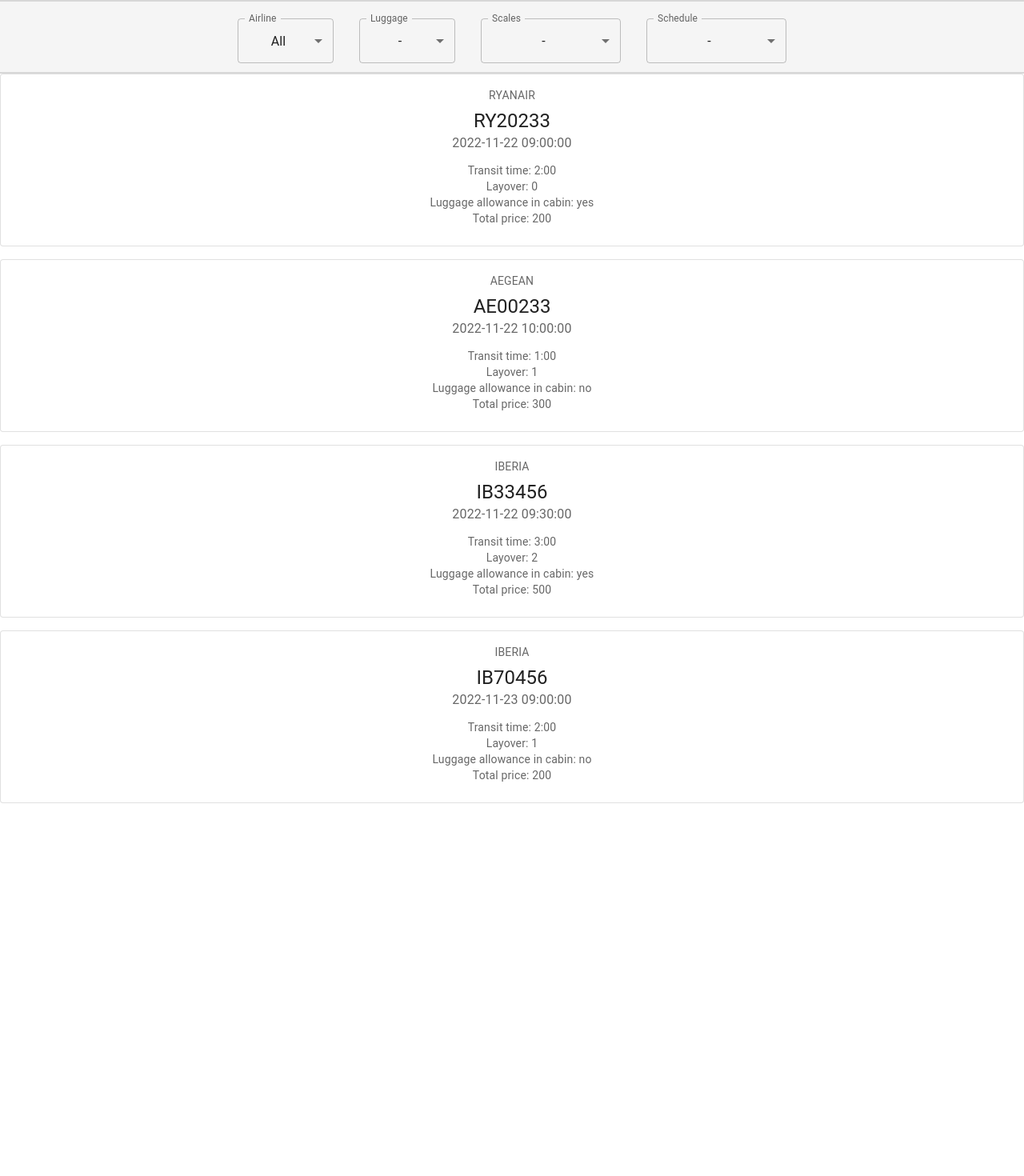
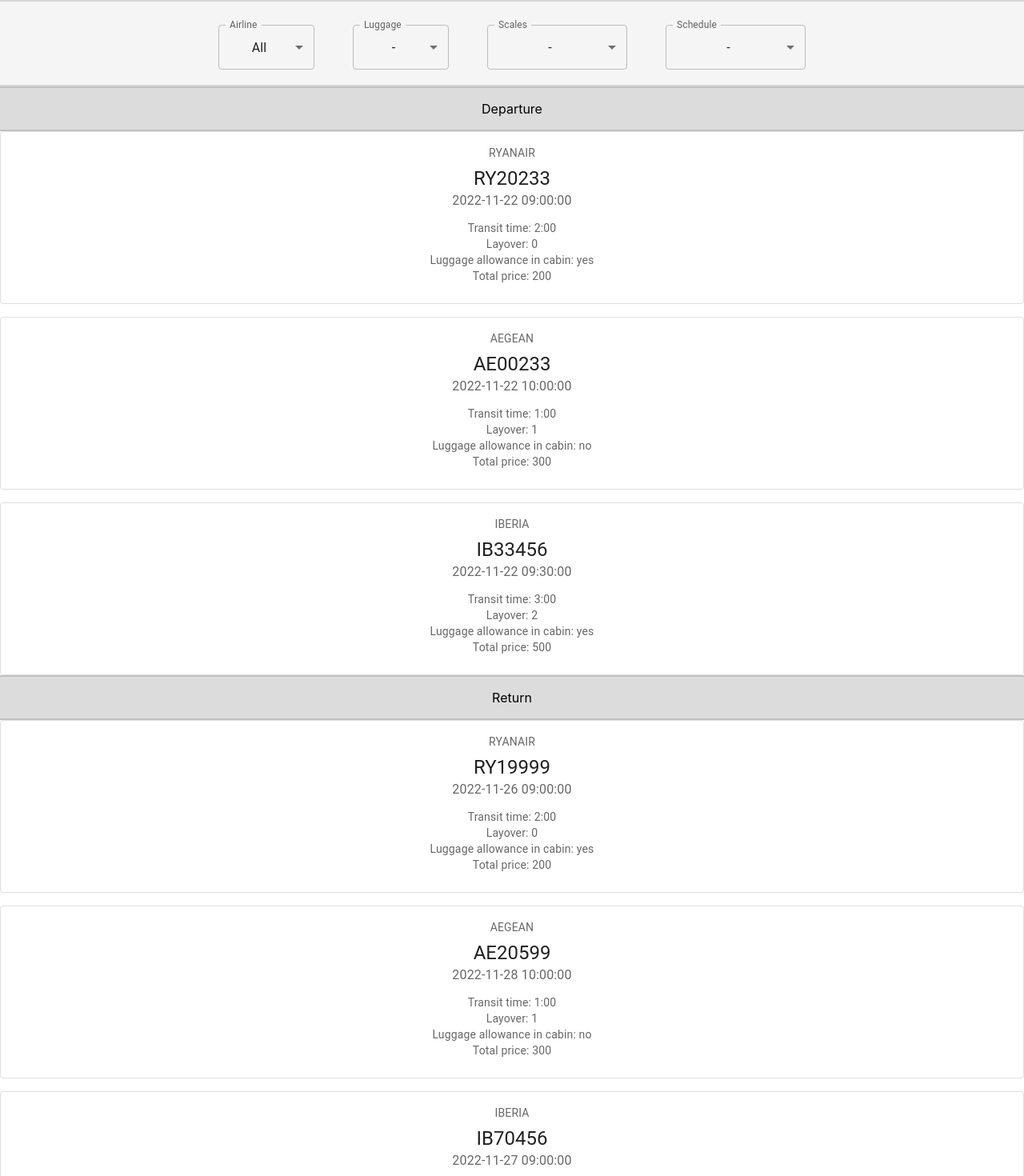
Before and after one commit to GeorgiaAsimaki/flight-service_frontend, a React (Create React App) app: page /results in a window 1280 px wide. Shown: the top 1470 px of the page at 80% size. Before the commit the page ends 1004 px from the top, so only its background shows below. Built offline with nearby package versions, Linux system fonts and the light colour scheme.

Commit message:
Results v5

```diff
--- a/src/components/Results.js
+++ b/src/components/Results.js
@@ -21,14 +21,21 @@
         {"id":1,"flightNumber":"RY20233","origin":"ROMANIA","destination":"SPAIN","airline":"RYANAIR","dateTimeDeparture":"2022-11-22T09:00:00","timeTransit":"2:00","scalesNumber":"0", "allowLuggage":true,"price":"200","tripType":false},
         {"id":2,"flightNumber":"AE00233","origin":"ROMANIA","destination":"SPAIN","airline":"AEGEAN","dateTimeDeparture":"2022-11-22T10:00:00","timeTransit":"1:00","scalesNumber":"1", "allowLuggage":false, "price":"300","tripType":true},
         {"id":3,"flightNumber":"IB33456","origin":"ROMANIA","destination":"SPAIN","airline":"IBERIA","dateTimeDeparture":"2022-11-22T09:30:00","timeTransit":"3:00","scalesNumber":"2", "allowLuggage":true, "price":"500","tripType":true},
-        {"id":4,"flightNumber":"IB70456","origin":"ROMANIA","destination":"SPAIN","airline":"IBERIA","dateTimeDeparture":"2022-11-23T09:00:00","timeTransit":"2:00","scalesNumber":"1", "allowLuggage":false, "price":"200","tripType":false}
-    ])
+    ]);
+
+    const [ret,setReturn]=React.useState([
+        {"id":5,"flightNumber":"RY19999","origin":"ROMANIA","destination":"SPAIN","airline":"RYANAIR","dateTimeDeparture":"2022-11-26T09:00:00","timeTransit":"2:00","scalesNumber":"0", "allowLuggage":true,"price":"200","tripType":false},
+        {"id":6,"flightNumber":"AE20599","origin":"ROMANIA","destination":"SPAIN","airline":"AEGEAN","dateTimeDeparture":"2022-11-28T10:00:00","timeTransit":"1:00","scalesNumber":"1", "allowLuggage":false, "price":"300","tripType":true},
+        {"id":8,"flightNumber":"IB70456","origin":"ROMANIA","destination":"SPAIN","airline":"IBERIA","dateTimeDeparture":"2022-11-27T09:00:00","timeTransit":"2:00","scalesNumber":"2", "allowLuggage":false, "price":"200","tripType":false}
+
+    ]);
 
     const [comp,setComp]=React.useState('All');
     const [scales,setScales]=React.useState("0");
     const [lug,setLuggage]=React.useState(false);
     const [time,setTimeF]=React.useState("0");
     const [info,setInfo]=React.useState(input);
+    const [infoRet,setInfoReturn]=React.useState(ret);
 
 
 
@@ -43,31 +50,35 @@
     const handleScalesF = (e) => {
         setScales(e.target.value);
         if(e.target.value==="1"){
-                 info.sort((a, b) => a["scalesNumber"] - b["scalesNumber"]);
+            info.sort((a, b) => a["scalesNumber"] - b["scalesNumber"]);
+            infoRet.sort((a, b) => a["scalesNumber"] - b["scalesNumber"]);
+
         }
         else if(e.target.value==="2"){
             info.sort((a, b) => b["scalesNumber"] - a["scalesNumber"]);
+            infoRet.sort((a, b) => b["scalesNumber"] - a["scalesNumber"]);
+
         }
     }
 
-    const handleInfo = () => {
-        setInfo(input);
-    }
 
     const handleTimeF = (e) => {
         setTimeF(e.target.value);
         if(e.target.value==="1"){
             info.sort((a, b) => a["dateTimeDeparture"].replaceAll("-","").replaceAll(":","").replaceAll("T","") - b["dateTimeDeparture"].replaceAll("-","").replaceAll(":","").replaceAll("T",""));
+            infoRet.sort((a, b) => a["dateTimeDeparture"].replaceAll("-","").replaceAll(":","").replaceAll("T","") - b["dateTimeDeparture"].replaceAll("-","").replaceAll(":","").replaceAll("T",""));
+
         }
         else if(e.target.value==="2"){
             info.sort((a, b) => b["dateTimeDeparture"].replaceAll("-","").replaceAll(":","").replaceAll("T","") - a["dateTimeDeparture"].replaceAll("-","").replaceAll(":","").replaceAll("T",""));
+            infoRet.sort((a, b) => b["dateTimeDeparture"].replaceAll("-","").replaceAll(":","").replaceAll("T","") - a["dateTimeDeparture"].replaceAll("-","").replaceAll(":","").replaceAll("T",""));
         }
     }
 
     return(
         <Box sx={{ width: '100%' }}>
              <Box sx={{ borderTop:2, borderBottom: 2, borderColor: 'divider', bgcolor:'#f5f5f5' }}>
-                <FormControl sx={{m: 2, top:5,  minWidth: 120 }} >
+                <FormControl sx={{m: 3, top:5,  minWidth: 120 }} >
                      <InputLabel id="demo-simple-select-helper-label">Airline </InputLabel>
                         <Select
                             labelId="demo-simple-select-helper-label"
@@ -82,7 +93,7 @@
                                 <MenuItem value={'RYANAIR'}> RYANAIR </MenuItem>
                         </Select>
                 </FormControl>
-                <FormControl sx={{m: 2, top:5,  minWidth: 120 }} >
+                <FormControl sx={{m: 3, top:5,  minWidth: 120 }} >
                     <InputLabel id="demo-simple-select-helper-label">Luggage</InputLabel>
                         <Select
                             labelId="demo-simple-select-helper-label"
@@ -95,7 +106,7 @@
                             <MenuItem value={false}> - </MenuItem>
                         </Select>
                 </FormControl>
-                <FormControl sx={{m: 2, top:5,  minWidth: 175 }} >
+                <FormControl sx={{m: 3, top:5,  minWidth: 175 }} >
                     <InputLabel id="demo-simple-select-helper-label">Scales</InputLabel>
                         <Select
                             labelId="demo-simple-select-helper-label"
@@ -109,7 +120,7 @@
                             <MenuItem value={"2"}>Descending order</MenuItem>
                         </Select>
                 </FormControl>
-                <FormControl sx={{m: 2, top:5,  minWidth: 175 }} >
+                <FormControl sx={{m: 3, top:5,  minWidth: 175 }} >
                     <InputLabel id="demo-simple-select-helper-label">Schedule</InputLabel>
                         <Select
                             labelId="demo-simple-select-helper-label"
@@ -124,9 +135,33 @@
                         </Select>
                 </FormControl>
              </Box>
-
+             <Box sx={{ borderTop:2, borderBottom: 2, borderColor: 'divider', bgcolor:'#dcdcdc' }}>
+                <p>Departure</p>
+             </Box>
             <Stack spacing={2}>
                 {info.map((item,index) => (
+                         <Informations
+                            company={item["airline"]}
+                            companyF={comp}
+                            flightNum = {item["flightNumber"]}
+                            dateDep = {item["dateTimeDeparture"]}
+                            timeTransit = {item["timeTransit"]}
+                            layover = {item["scalesNumber"]}
+                            layoverF = {scales}
+                            luggage = {item["allowLuggage"]}
+                            luggageF = {lug}
+                            price = {item["price"]}
+                            >
+                        </Informations>
+
+                ))
+                }
+            </Stack>
+            <Box sx={{ borderTop:2, borderBottom: 2, borderColor: 'divider', bgcolor:'#dcdcdc' }}>
+                <p>Return</p>
+            </Box>
+            <Stack spacing={2}>
+                {infoRet.map((item,index) => (
                          <Informations
                             company={item["airline"]}
                             companyF={comp}
```
